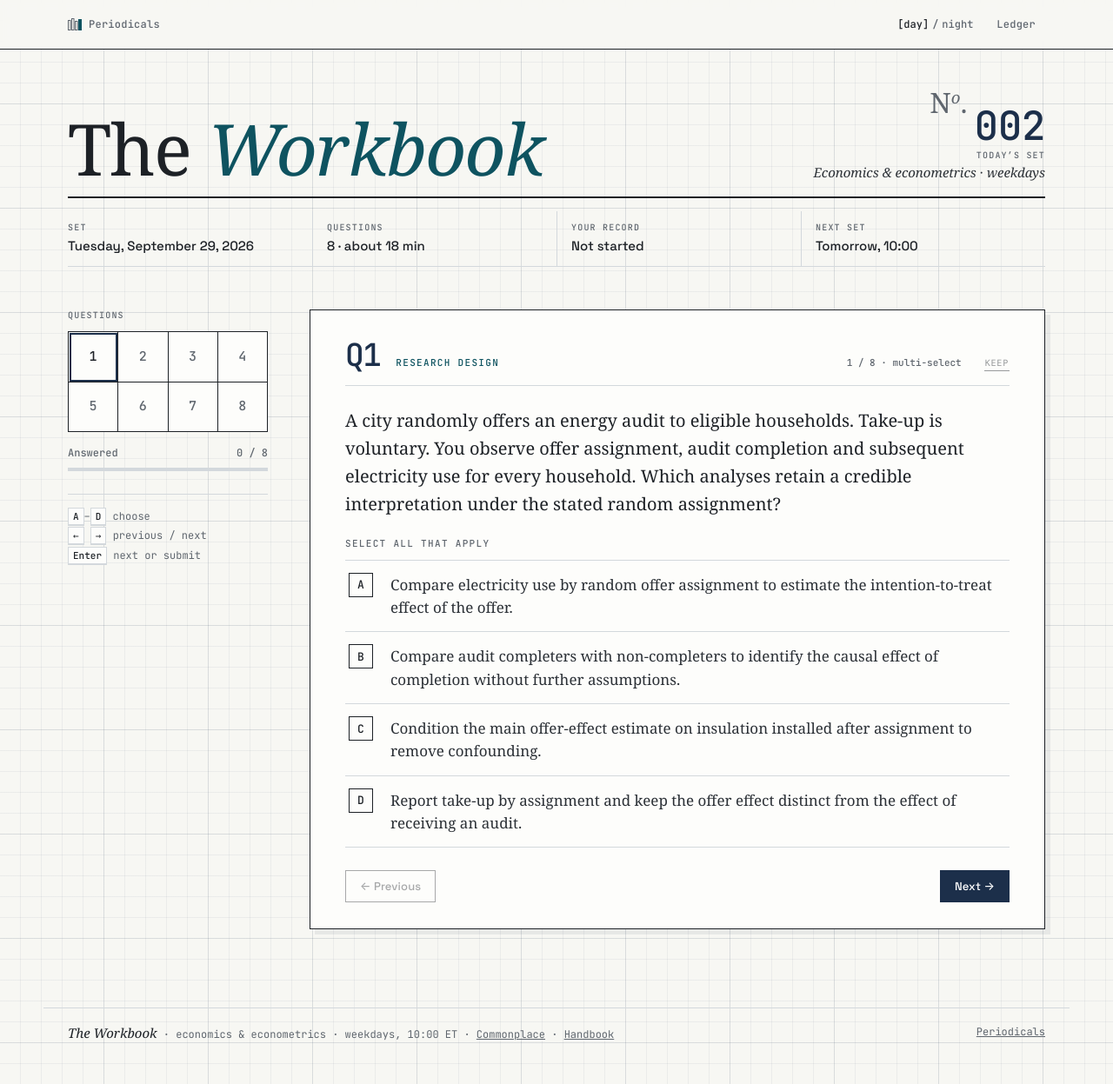
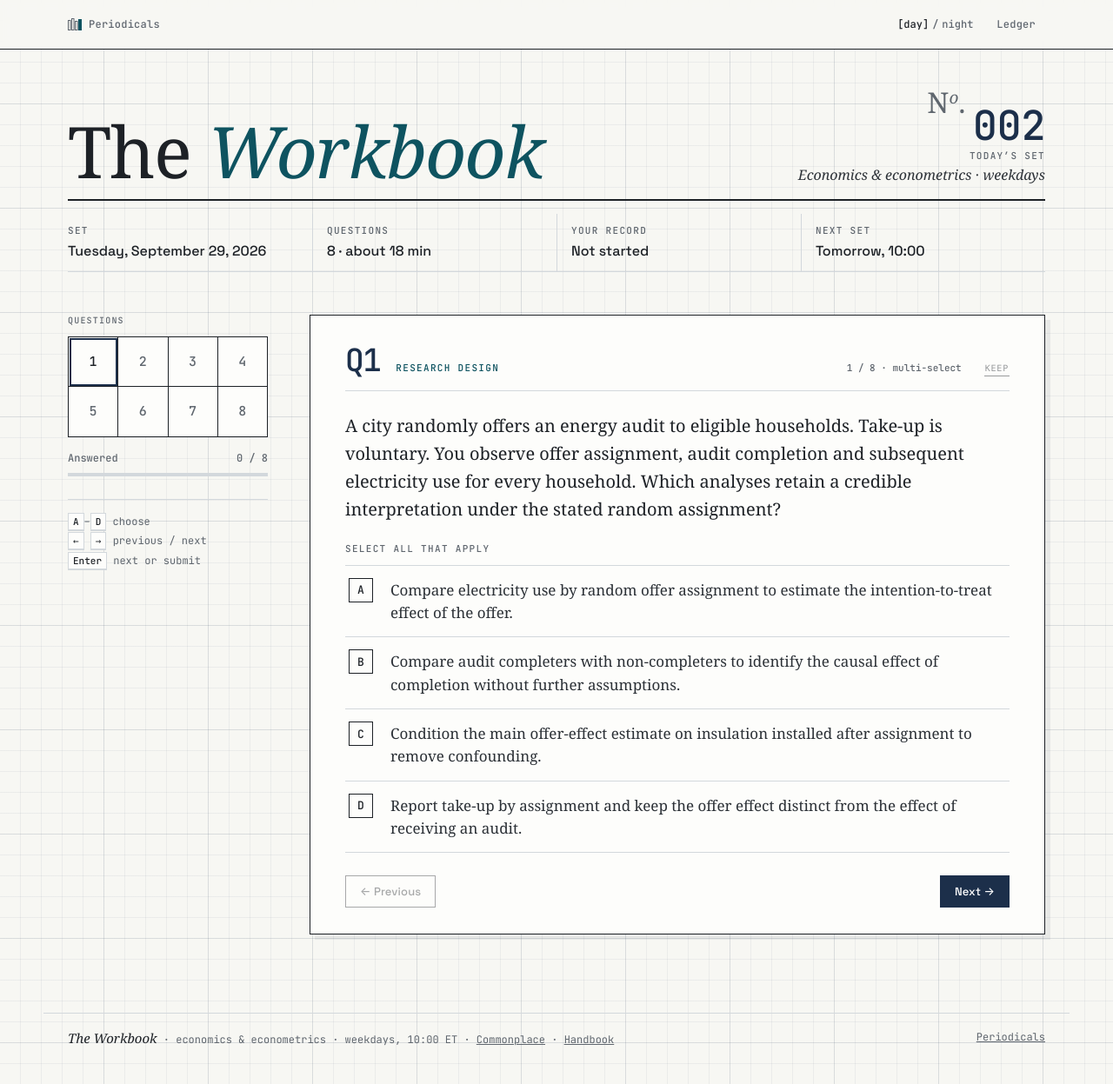
Before and after one commit to iainholmes/iainholmes.github.io, a Jekyll site: the page daily-econ-challenge/index.html, which Jekyll copies as it is, in a window 1280 px wide and 1247 px high. Shown: the whole window at 87% size. Built offline with Jekyll 4.4.1, drawn with Linux system fonts in a browser that asks for light colours; some web fonts are replaced.

Commit message:
Typography pass: Workbook status strip and folio +1px

```diff
--- a/daily-econ-challenge/index.html
+++ b/daily-econ-challenge/index.html
@@ -76,8 +76,8 @@ body.scrolled .wordmark,body.ledger .wordmark{opacity:1}
 .ps-facts{display:grid;grid-template-columns:repeat(4,minmax(0,1fr));border-bottom:1px solid var(--rule)}
 .ps-facts>div{padding:12px 16px 13px;border-left:1px solid var(--rule)}
 .ps-facts>div:first-child{border-left:0;padding-left:0}
-.ps-facts dt{font:500 10px/1.3 var(--mono);text-transform:uppercase;letter-spacing:.12em;color:var(--muted)}
-.ps-facts dd{margin:5px 0 0;font:500 15px/1.35 var(--ui);color:var(--ink)}
+.ps-facts dt{font:500 11px/1.3 var(--mono);text-transform:uppercase;letter-spacing:.12em;color:var(--muted)}
+.ps-facts dd{margin:5px 0 0;font:500 16px/1.35 var(--ui);color:var(--ink)}
 
 /* ---------- workbench ---------- */
 .bench{display:grid;grid-template-columns:230px minmax(0,1fr);gap:48px;padding-top:34px;padding-bottom:90px;align-items:start}
@@ -254,8 +254,8 @@ table.index tr[aria-current="true"] td.no{color:var(--teal)}
 .ps-title h1{font:italic 400 clamp(46px,6.4vw,84px)/.92 var(--math)!important;letter-spacing:-.02em!important}
 .ps-title h1 i{color:var(--teal)}
 .ps-no{display:flex;flex-direction:column;align-items:flex-end;gap:6px}
-.ps-no span{font:500 10px/1.3 var(--mono);text-transform:uppercase;letter-spacing:.12em;color:var(--muted)}
-.ps-no b{font:500 clamp(30px,3.6vw,46px)/1 var(--mono)!important;color:var(--navy);letter-spacing:-.04em;margin:0!important}
+.ps-no span{font:500 11px/1.3 var(--mono);text-transform:uppercase;letter-spacing:.12em;color:var(--muted)}
+.ps-no b{font:500 clamp(31px,calc(3.6vw + 1px),47px)/1 var(--mono)!important;color:var(--navy);letter-spacing:-.04em;margin:0!important}
 /* record strips */
 .record{display:inline-flex;gap:3px;vertical-align:-2px;margin-left:8px}
 .record i{width:11px;height:11px;border:1.5px solid var(--ink);background:var(--sheet)}
@@ -337,7 +337,7 @@ html[data-mode="night"] .pd-drawer{background-color:var(--paper)}
 .ps-no .ps-folio{display:block;margin:0 0 5px;font:500 21px/1 var(--mono);color:var(--navy);letter-spacing:-.01em;text-transform:none}
 .ps-no .ps-folio .no,#resTitle .no{font:400 .7em/1 var(--math);font-style:normal;color:var(--muted);margin-right:.25em;letter-spacing:0}
 .ps-no .ps-folio .no sup,#resTitle .no sup{font-size:.58em;vertical-align:.58em;line-height:0;font-style:italic}
-.ps-no .sub{font-size:15px;text-transform:none;letter-spacing:0}
+.ps-no .sub{font-size:16px;text-transform:none;letter-spacing:0}
 .ps-title h1 .fo{display:none!important}
 /* Handbook is a small manual object inside the Periodicals shelf. */
 .pd-hb{display:flex!important;align-items:center;gap:9px;margin-left:auto!important;padding:8px 11px!important;border:1px solid var(--rule)!important;background:var(--paper)!important;text-decoration:none!important;opacity:.9}
```
